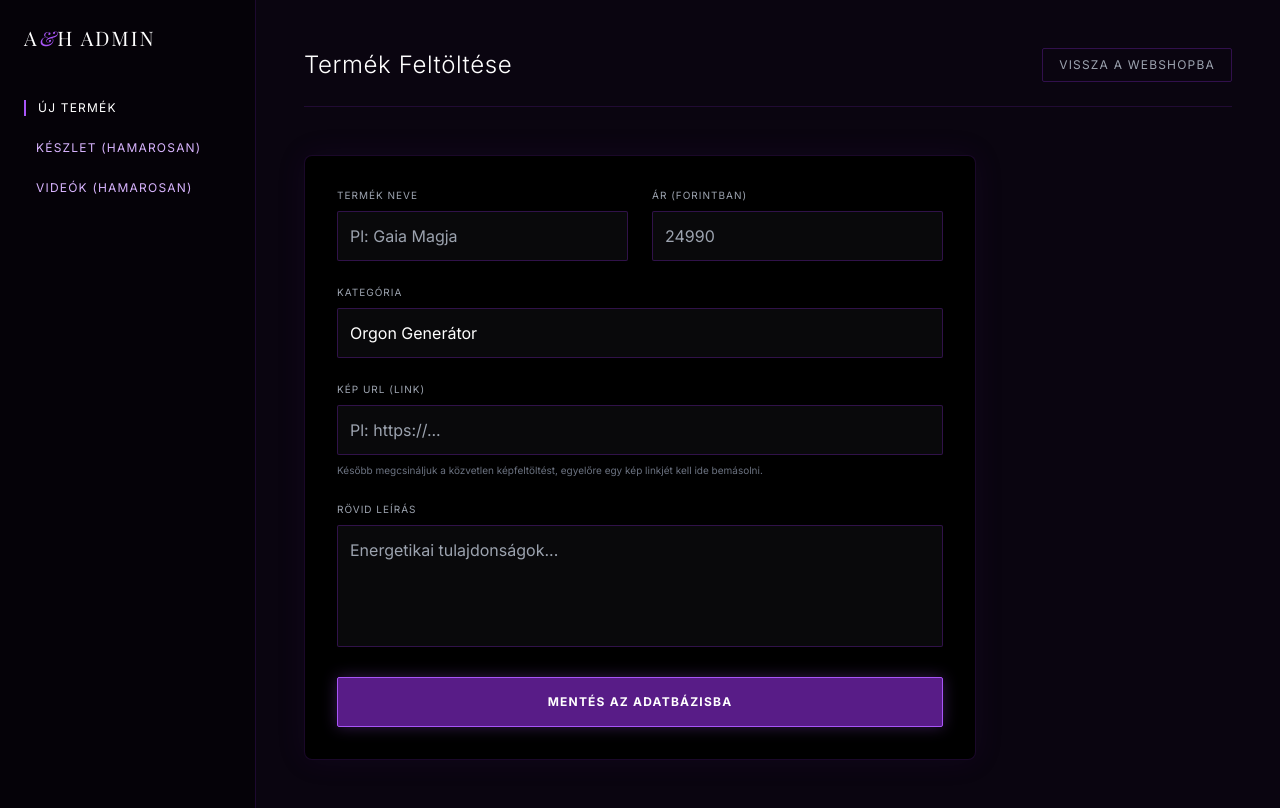
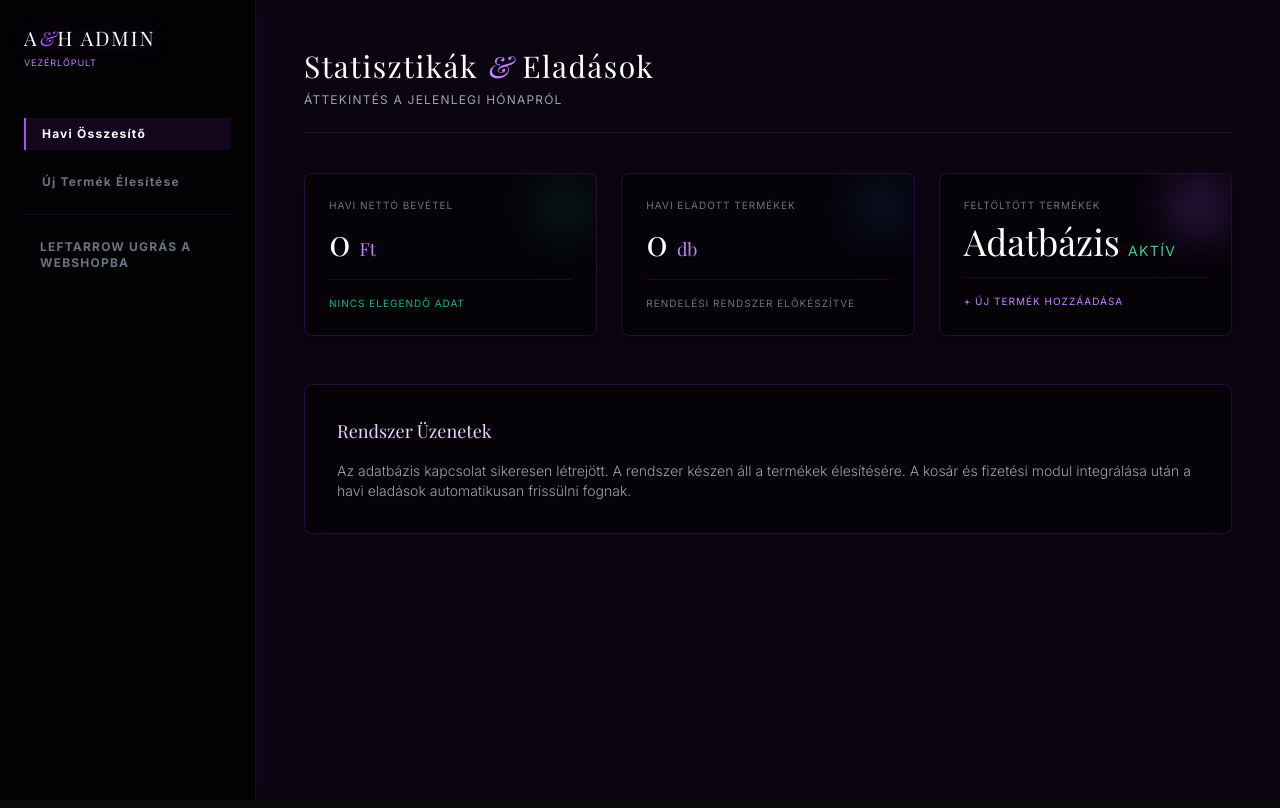
Before and after one commit to faqulord/Tak-cs-Attila-, a Next.js app: page /admin/dashboard in a window 1280 px wide. Built offline with nearby package versions, Linux system fonts and the light colour scheme; a web font is replaced by a local one.

Commit message:
Update page.tsx

```diff
--- a/app/admin/dashboard/page.tsx
+++ b/app/admin/dashboard/page.tsx
@@ -1,9 +1,13 @@
 "use client";
 
 import React, { useState } from 'react';
+import Link from 'next/link';
 
 export default function AdminDashboard() {
-  // Űrlap állapotai (amiket beírsz)
+  // Fülek (Tabs) kezelése: 'overview' (Áttekintés) vagy 'upload' (Feltöltés)
+  const [activeTab, setActiveTab] = useState('overview');
+
+  // Űrlap állapotai
   const [name, setName] = useState('');
   const [category, setCategory] = useState('orgonit');
   const [price, setPrice] = useState('');
@@ -11,10 +15,10 @@ export default function AdminDashboard() {
   const [imageUrl, setImageUrl] = useState('');
   const [status, setStatus] = useState('');
 
-  // Mentés gomb megnyomása
+  // Mentés az adatbázisba
   const handleSubmit = async (e: React.FormEvent) => {
     e.preventDefault();
-    setStatus('Mentés az adatbázisba folyamatban... ⏳');
+    setStatus('Mentés folyamatban... ⏳');
 
     try {
       const res = await fetch('/api/products', {
@@ -24,9 +28,9 @@ export default function AdminDashboard() {
       });
 
       if (res.ok) {
-        setStatus('Sikeresen elmentve az adatbázisba! ✅');
-        // Mezők kiürítése a sikeres mentés után
+        setStatus('Sikeresen élesítve a webshopban! ✅');
         setName(''); setPrice(''); setDescription(''); setImageUrl('');
+        setTimeout(() => setStatus(''), 5000); // 5 mp után eltűnik az üzenet
       } else {
         setStatus('Hiba történt a mentéskor. ❌');
       }
@@ -38,30 +42,97 @@ export default function AdminDashboard() {
   return (
     <div className="min-h-screen bg-[#0a0510] text-white flex font-sans selection:bg-purple-500">
 
-      {/* OLDALSÁV */}
-      <aside className="w-64 border-r border-purple-900/30 hidden md:block p-6 bg-black/50">
+      {/* --- OLDALSÁV (SIDEBAR) --- */}
+      <aside className="w-64 border-r border-purple-900/30 hidden md:block p-6 bg-black/80 shadow-[10px_0_30px_rgba(88,28,135,0.1)] z-10">
         <div className="mb-12">
-          <h2 className="text-xl font-serif tracking-widest text-white">A<span className="text-purple-500 italic">&</span>H ADMIN</h2>
+          <h2 className="text-xl font-serif tracking-widest text-white drop-shadow-[0_0_10px_rgba(168,85,247,0.4)]">
+            A<span className="text-purple-500 italic">&</span>H ADMIN
+          </h2>
+          <p className="text-[9px] text-purple-400 uppercase tracking-widest mt-1">Vezérlőpult</p>
         </div>
-        <nav className="space-y-6 text-xs tracking-widest uppercase text-purple-300">
-          <a href="#" className="block text-white border-l-2 border-purple-500 pl-3">Új Termék</a>
-          <a href="#" className="block hover:text-white transition-colors pl-3">Készlet (Hamarosan)</a>
-          <a href="#" className="block hover:text-white transition-colors pl-3">Videók (Hamarosan)</a>
+
+        <nav className="space-y-4 text-xs tracking-widest uppercase font-bold text-gray-500">
+          <button
+            onClick={() => setActiveTab('overview')}
+            className={`block w-full text-left pl-4 py-2 border-l-2 transition-colors ${activeTab === 'overview' ? 'border-purple-500 text-white bg-purple-900/20' : 'border-transparent hover:text-purple-300'}`}
+          >
+            Havi Összesítő
+          </button>
+          <button
+            onClick={() => setActiveTab('upload')}
+            className={`block w-full text-left pl-4 py-2 border-l-2 transition-colors ${activeTab === 'upload' ? 'border-purple-500 text-white bg-purple-900/20' : 'border-transparent hover:text-purple-300'}`}
+          >
+            Új Termék Élesítése
+          </button>
+          <div className="w-full h-[1px] bg-purple-900/30 my-6"></div>
+          <Link href="/" className="block pl-4 py-2 hover:text-white transition-colors">
+            leftarrow Ugrás a Webshopba
+          </Link>
         </nav>
       </aside>
 
-      {/* FŐ TARTALOM */}
-      <main className="flex-1 p-6 md:p-12 overflow-y-auto">
-        <header className="flex justify-between items-center mb-12 border-b border-purple-900/30 pb-6">
-          <h1 className="text-2xl font-light tracking-wide">Termék Feltöltése</h1>
-          <a href="/" className="text-xs uppercase tracking-widest text-gray-400 hover:text-white border border-purple-900/50 px-4 py-2 rounded-sm transition-all">Vissza a Webshopba</a>
+      {/* --- FŐ TARTALOM --- */}
+      <main className="flex-1 p-6 md:p-12 overflow-y-auto relative">
+        {/* Háttérfény */}
+        <div className="absolute top-0 right-0 w-[500px] h-[500px] bg-purple-900/10 blur-[150px] rounded-full pointer-events-none -z-10"></div>
+
+        {/* 1. NÉZET: HAVI ÖSSZESÍTŐ (STATISZTIKÁK) */}
+        {activeTab === 'overview' && (
+          <div className="animate-fade-in">
+            <header className="mb-10 border-b border-purple-900/30 pb-6">
+              <h1 className="text-3xl font-serif tracking-wider text-white">Statisztikák <span className="text-purple-400 italic">&</span> Eladások</h1>
+              <p className="text-xs text-gray-400 uppercase tracking-widest mt-2">Áttekintés a jelenlegi hónapról</p>
             </header>
 
-        <div className="max-w-2xl bg-black border border-purple-900/30 p-8 rounded-lg shadow-[0_0_30px_rgba(88,28,135,0.1)]">
+            <div className="grid grid-cols-1 md:grid-cols-3 gap-6 mb-12">
+              {/* Stat 1: Bevétel */}
+              <div className="bg-black/50 border border-purple-900/40 p-6 rounded-lg shadow-lg relative overflow-hidden">
+                <div className="absolute top-0 right-0 w-16 h-16 bg-emerald-500/10 blur-[20px]"></div>
+                <h3 className="text-[10px] uppercase tracking-widest text-gray-500 mb-2">Havi Nettó Bevétel</h3>
+                <p className="text-4xl font-serif text-white">0 <span className="text-lg text-purple-400">Ft</span></p>
+                <span className="text-emerald-500 text-[10px] uppercase tracking-widest mt-4 block border-t border-purple-900/30 pt-4">Nincs elegendő adat</span>
+              </div>
 
-          {/* Státusz üzenet (Siker/Hiba) */}
+              {/* Stat 2: Eladások */}
+              <div className="bg-black/50 border border-purple-900/40 p-6 rounded-lg shadow-lg relative overflow-hidden">
+                <div className="absolute top-0 right-0 w-16 h-16 bg-blue-500/10 blur-[20px]"></div>
+                <h3 className="text-[10px] uppercase tracking-widest text-gray-500 mb-2">Havi Eladott Termékek</h3>
+                <p className="text-4xl font-serif text-white">0 <span className="text-lg text-purple-400">db</span></p>
+                <span className="text-gray-500 text-[10px] uppercase tracking-widest mt-4 block border-t border-purple-900/30 pt-4">Rendelési rendszer előkészítve</span>
+              </div>
+
+              {/* Stat 3: Raktár / Aktív termékek */}
+              <div className="bg-black/50 border border-purple-900/40 p-6 rounded-lg shadow-lg relative overflow-hidden">
+                <div className="absolute top-0 right-0 w-16 h-16 bg-purple-500/20 blur-[20px]"></div>
+                <h3 className="text-[10px] uppercase tracking-widest text-gray-500 mb-2">Feltöltött Termékek</h3>
+                <p className="text-4xl font-serif text-white flex items-baseline gap-2">
+                  Adatbázis <span className="text-emerald-400 text-sm tracking-widest uppercase font-sans">Aktív</span>
+                </p>
+                <button onClick={() => setActiveTab('upload')} className="text-purple-400 hover:text-white transition-colors text-[10px] uppercase tracking-widest mt-4 block border-t border-purple-900/30 pt-4 w-full text-left">
+                  + Új termék hozzáadása
+                </button>
+              </div>
+            </div>
+
+            <div className="bg-black/50 border border-purple-900/40 p-8 rounded-lg">
+               <h3 className="text-lg font-serif mb-4 text-purple-200">Rendszer Üzenetek</h3>
+               <p className="text-sm text-gray-400 font-light">Az adatbázis kapcsolat sikeresen létrejött. A rendszer készen áll a termékek élesítésére. A kosár és fizetési modul integrálása után a havi eladások automatikusan frissülni fognak.</p>
+            </div>
+          </div>
+        )}
+
+        {/* 2. NÉZET: TERMÉK FELTÖLTÉS (ŰRLAP) */}
+        {activeTab === 'upload' && (
+          <div className="animate-fade-in max-w-2xl">
+            <header className="mb-10 border-b border-purple-900/30 pb-6">
+              <h1 className="text-3xl font-serif tracking-wider text-white">Termék <span className="text-purple-400 italic">Élesítése</span></h1>
+              <p className="text-xs text-gray-400 uppercase tracking-widest mt-2">A termék azonnal megjelenik a webshopban</p>
+            </header>
+
+            <div className="bg-black/80 border border-purple-900/50 p-8 rounded-lg shadow-[0_0_40px_rgba(88,28,135,0.15)] backdrop-blur-md">
+
               {status && (
-            <div className={`p-4 mb-6 text-xs uppercase tracking-widest font-bold border rounded-sm ${status.includes('✅') ? 'bg-emerald-950/50 text-emerald-400 border-emerald-800' : status.includes('⏳') ? 'bg-purple-950/50 text-purple-300 border-purple-800' : 'bg-red-950/50 text-red-400 border-red-800'}`}>
+                <div className={`p-4 mb-8 text-xs uppercase tracking-widest font-bold border rounded-sm text-center ${status.includes('✅') ? 'bg-emerald-950/30 text-emerald-400 border-emerald-800/50' : status.includes('⏳') ? 'bg-purple-950/30 text-purple-300 border-purple-800/50' : 'bg-red-950/30 text-red-400 border-red-800/50'}`}>
                   {status}
                 </div>
               )}
@@ -69,18 +140,18 @@ export default function AdminDashboard() {
               <form onSubmit={handleSubmit} className="space-y-6">
                 <div className="grid grid-cols-2 gap-6">
                   <div className="col-span-2 md:col-span-1">
-                <label className="block text-[10px] uppercase tracking-widest text-gray-400 mb-2">Termék Neve</label>
-                <input required type="text" value={name} onChange={(e) => setName(e.target.value)} className="w-full bg-zinc-950 border border-purple-900/50 text-white p-3 focus:border-purple-500 focus:outline-none transition-colors rounded-sm" placeholder="Pl: Gaia Magja" />
+                    <label className="block text-[10px] uppercase tracking-widest text-purple-300 mb-2">Termék Neve</label>
+                    <input required type="text" value={name} onChange={(e) => setName(e.target.value)} className="w-full bg-zinc-950/50 border border-purple-900/50 text-white p-4 focus:border-purple-400 focus:bg-black focus:outline-none transition-all rounded-sm font-light" placeholder="Pl: Metatron Kockája Medál" />
                   </div>
                   <div className="col-span-2 md:col-span-1">
-                <label className="block text-[10px] uppercase tracking-widest text-gray-400 mb-2">Ár (Forintban)</label>
-                <input required type="number" value={price} onChange={(e) => setPrice(e.target.value)} className="w-full bg-zinc-950 border border-purple-900/50 text-white p-3 focus:border-purple-500 focus:outline-none transition-colors rounded-sm" placeholder="24990" />
+                    <label className="block text-[10px] uppercase tracking-widest text-purple-300 mb-2">Ár (Forintban)</label>
+                    <input required type="number" value={price} onChange={(e) => setPrice(e.target.value)} className="w-full bg-zinc-950/50 border border-purple-900/50 text-white p-4 focus:border-purple-400 focus:bg-black focus:outline-none transition-all rounded-sm font-light" placeholder="18500" />
                   </div>
                 </div>
 
                 <div>
-              <label className="block text-[10px] uppercase tracking-widest text-gray-400 mb-2">Kategória</label>
-              <select value={category} onChange={(e) => setCategory(e.target.value)} className="w-full bg-zinc-950 border border-purple-900/50 text-white p-3 focus:border-purple-500 focus:outline-none transition-colors rounded-sm appearance-none">
+                  <label className="block text-[10px] uppercase tracking-widest text-purple-300 mb-2">Kategória (Melyik menüpontba kerüljön?)</label>
+                  <select value={category} onChange={(e) => setCategory(e.target.value)} className="w-full bg-zinc-950/50 border border-purple-900/50 text-white p-4 focus:border-purple-400 focus:bg-black focus:outline-none transition-all rounded-sm appearance-none font-light">
                     <option value="orgonit">Orgon Generátor</option>
                     <option value="nyaklanc">Nyaklánc</option>
                     <option value="karperec">Karperec</option>
@@ -89,22 +160,26 @@ export default function AdminDashboard() {
                 </div>
 
                 <div>
-              <label className="block text-[10px] uppercase tracking-widest text-gray-400 mb-2">Kép URL (Link)</label>
-              <input type="text" value={imageUrl} onChange={(e) => setImageUrl(e.target.value)} className="w-full bg-zinc-950 border border-purple-900/50 text-white p-3 focus:border-purple-500 focus:outline-none transition-colors rounded-sm" placeholder="Pl: https://..." />
-              <p className="text-[10px] text-gray-500 mt-2">Később megcsináljuk a közvetlen képfeltöltést, egyelőre egy kép linkjét kell ide bemásolni.</p>
+                  <label className="block text-[10px] uppercase tracking-widest text-purple-300 mb-2">Kép Linkje (URL)</label>
+                  <input type="url" required value={imageUrl} onChange={(e) => setImageUrl(e.target.value)} className="w-full bg-zinc-950/50 border border-purple-900/50 text-white p-4 focus:border-purple-400 focus:bg-black focus:outline-none transition-all rounded-sm font-light text-sm" placeholder="https://i.ibb.co/valami/kep.jpg" />
+                  <p className="text-[10px] text-gray-500 mt-2 tracking-widest">Töltsd fel a képet az ImgBB.com-ra, és másold be ide a direkt linket!</p>
                 </div>
 
                 <div>
-              <label className="block text-[10px] uppercase tracking-widest text-gray-400 mb-2">Rövid Leírás</label>
-              <textarea required rows={4} value={description} onChange={(e) => setDescription(e.target.value)} className="w-full bg-zinc-950 border border-purple-900/50 text-white p-3 focus:border-purple-500 focus:outline-none transition-colors rounded-sm resize-none" placeholder="Energetikai tulajdonságok..."></textarea>
+                  <label className="block text-[10px] uppercase tracking-widest text-purple-300 mb-2">Energetikai Leírás</label>
+                  <textarea required rows={5} value={description} onChange={(e) => setDescription(e.target.value)} className="w-full bg-zinc-950/50 border border-purple-900/50 text-white p-4 focus:border-purple-400 focus:bg-black focus:outline-none transition-all rounded-sm resize-none font-light leading-relaxed" placeholder="Milyen kristályokat tartalmaz? Milyen csakrára hat?"></textarea>
                 </div>
 
-            <button type="submit" className="w-full bg-purple-900 hover:bg-purple-600 border border-purple-500 text-white py-4 text-xs uppercase tracking-widest font-bold transition-all rounded-sm shadow-[0_0_15px_rgba(168,85,247,0.3)]">
-              Mentés az Adatbázisba
+                <div className="pt-4">
+                  <button type="submit" className="w-full bg-purple-700 hover:bg-purple-500 border border-purple-400 text-white py-4 text-xs uppercase tracking-widest font-bold transition-all rounded-sm shadow-[0_0_20px_rgba(168,85,247,0.4)]">
+                    Mentés & Élesítés a Webshopban
                   </button>
+                </div>
               </form>
+            </div>
+          </div>
+        )}
 
-        </div>
       </main>
     </div>
   );
```
Lines whose indentation alone changed are shown as unchanged.
